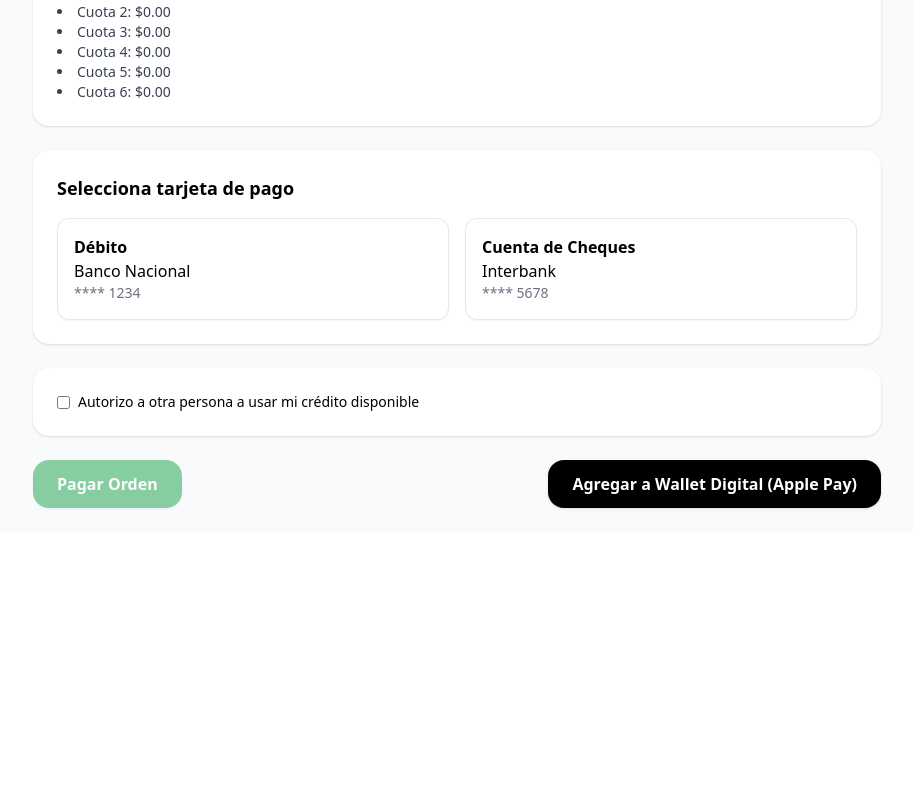
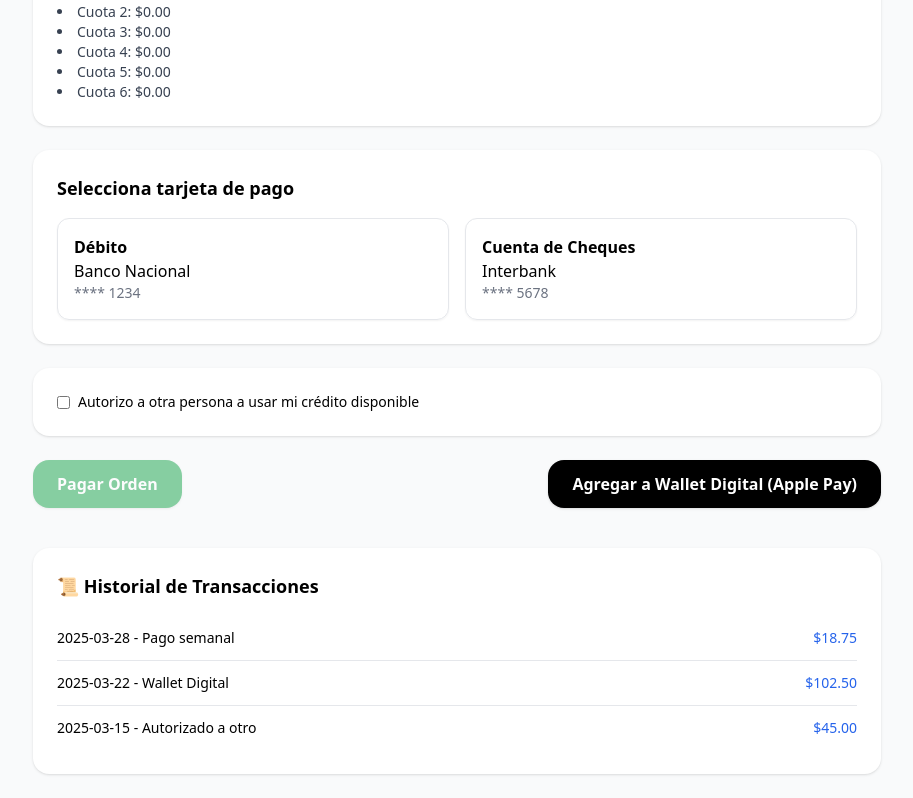
Before and after one commit to Angel6115/DineFlexx, a React (Vite) app: page /wallet in a window 1280 px wide. Shown: the part 524-1322 px from the top of the page, without its empty margins (183-1096 px from the left). Before the commit the page ends 1056 px from the top, so only its background shows below. Built offline with nearby package versions, Linux system fonts and the light colour scheme.

Commit message:
feat: historial, éxito post-pago, wallet digital y mejoras UX en wallet

```diff
--- a/src/paginas/Wallet.jsx
+++ b/src/paginas/Wallet.jsx
@@ -6,12 +6,19 @@ const tarjetas = [
   { id: 2, tipo: "Cuenta de Cheques", banco: "Interbank", numero: "**** 5678" }
 ]
 
+const historialTransacciones = [
+  { id: 1, fecha: "2025-03-28", tipo: "Pago semanal", monto: 18.75 },
+  { id: 2, fecha: "2025-03-22", tipo: "Wallet Digital", monto: 102.50 },
+  { id: 3, fecha: "2025-03-15", tipo: "Autorizado a otro", monto: 45.00 },
+]
+
 export default function Wallet() {
   const { total = 0, credit = 0, puntos = 0, referido = null, puntosReferido = 0 } = useOrder()
   const [tipoPago, setTipoPago] = useState("mensual")
   const [tarjetaSeleccionada, setTarjetaSeleccionada] = useState(null)
   const [autorizado, setAutorizado] = useState(false)
   const [walletGenerada, setWalletGenerada] = useState(false)
+  const [ordenExitosa, setOrdenExitosa] = useState(false)
 
   const fee = typeof total === "number" ? total * 0.2 : 0
   const totalConFee = typeof total === "number" ? total + fee : 0
@@ -23,7 +30,11 @@ export default function Wallet() {
 
   const generarWalletDigital = () => {
     setWalletGenerada(true)
-    alert("Tarjeta generada exitosamente en Wallet Digital ✅")
+    setOrdenExitosa(true)
+  }
+
+  const pagarOrden = () => {
+    setOrdenExitosa(true)
   }
 
   return (
@@ -33,6 +44,7 @@ export default function Wallet() {
         <h1 className="text-3xl font-bold text-gray-800">Wallet DineFlexx</h1>
       </div>
 
+      {!ordenExitosa && <>
         <div className="bg-white shadow p-6 rounded-2xl mb-6">
           <h2 className="text-xl font-semibold mb-2">Resumen de Pago</h2>
           <p>Total de la orden: <span className="font-medium">${typeof total === "number" ? total.toFixed(2) : "Cargando..."}</span></p>
@@ -101,7 +113,7 @@ export default function Wallet() {
 
         <div className="flex flex-col md:flex-row justify-between items-center gap-4">
           <button
-          onClick={() => alert("Orden procesada con éxito ✅")}
+            onClick={pagarOrden}
             disabled={!tarjetaSeleccionada}
             className="bg-green-600 hover:bg-green-700 text-white font-bold py-3 px-6 rounded-2xl shadow disabled:opacity-50"
           >
@@ -115,12 +127,27 @@ export default function Wallet() {
             Agregar a Wallet Digital (Apple Pay)
           </button>
         </div>
+      </>}
 
-      {walletGenerada && (
-        <div className="mt-6 bg-green-100 border border-green-300 text-green-800 p-4 rounded-xl shadow">
-          Tu tarjeta ha sido agregada exitosamente a tu Wallet Digital. 🎉
+      {ordenExitosa && (
+        <div className="mt-6 bg-green-100 border border-green-300 text-green-800 p-6 rounded-xl shadow space-y-4">
+          <h2 className="text-xl font-semibold">✅ Orden procesada con éxito</h2>
+          <p>Gracias por tu compra. Los pagos se realizarán según tu plan seleccionado.</p>
+          {walletGenerada && <p>Tu tarjeta fue agregada a Wallet Digital exitosamente.</p>}
         </div>
       )}
+
+      <div className="mt-10 bg-white shadow p-6 rounded-2xl">
+        <h2 className="text-lg font-semibold mb-4">📜 Historial de Transacciones</h2>
+        <ul className="divide-y divide-gray-200 text-sm">
+          {historialTransacciones.map((h) => (
+            <li key={h.id} className="py-3 flex justify-between">
+              <span>{h.fecha} - {h.tipo}</span>
+              <span className="text-blue-600 font-medium">${h.monto.toFixed(2)}</span>
+            </li>
+          ))}
+        </ul>
+      </div>
     </div>
   )
 }
```
Lines whose indentation alone changed are shown as unchanged.
